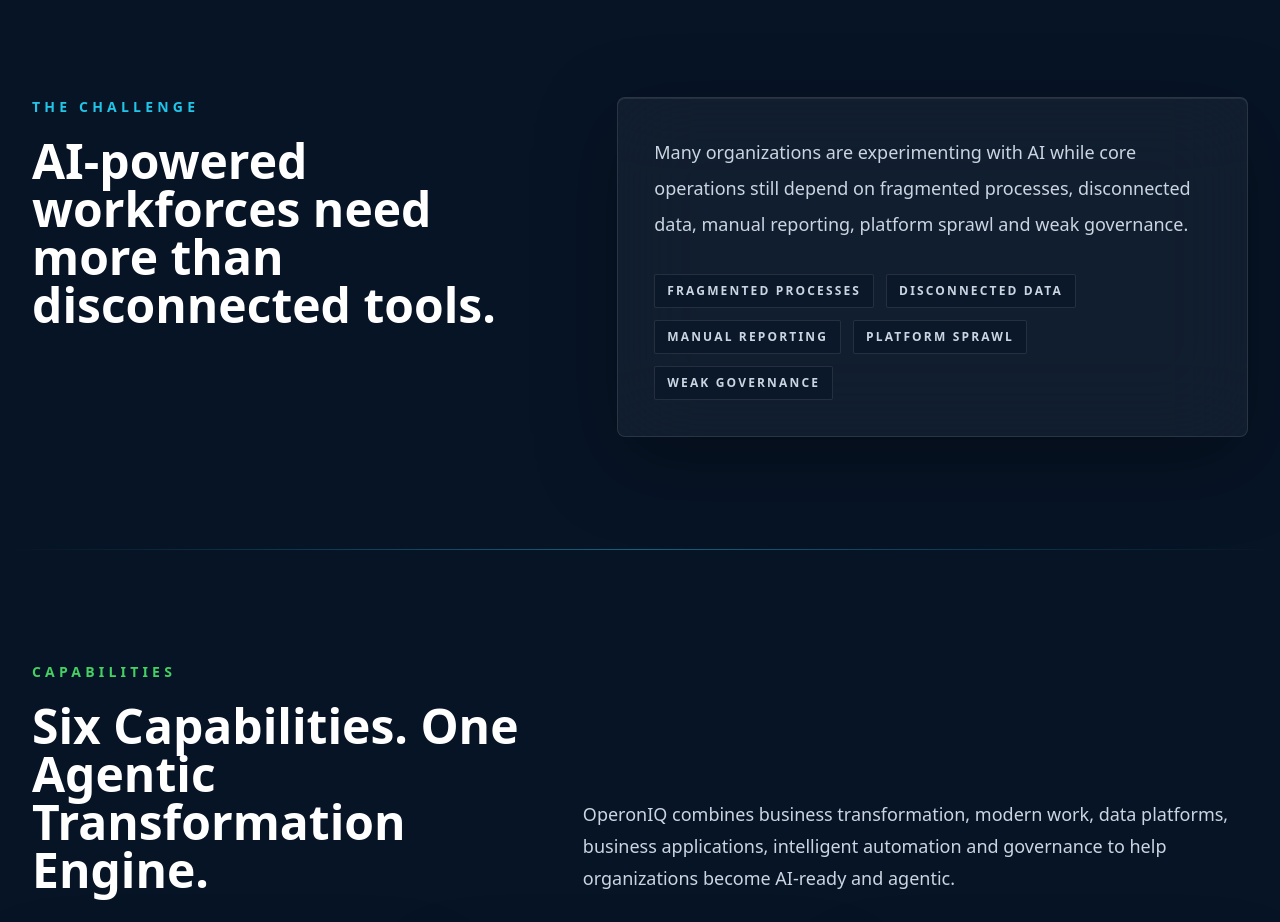
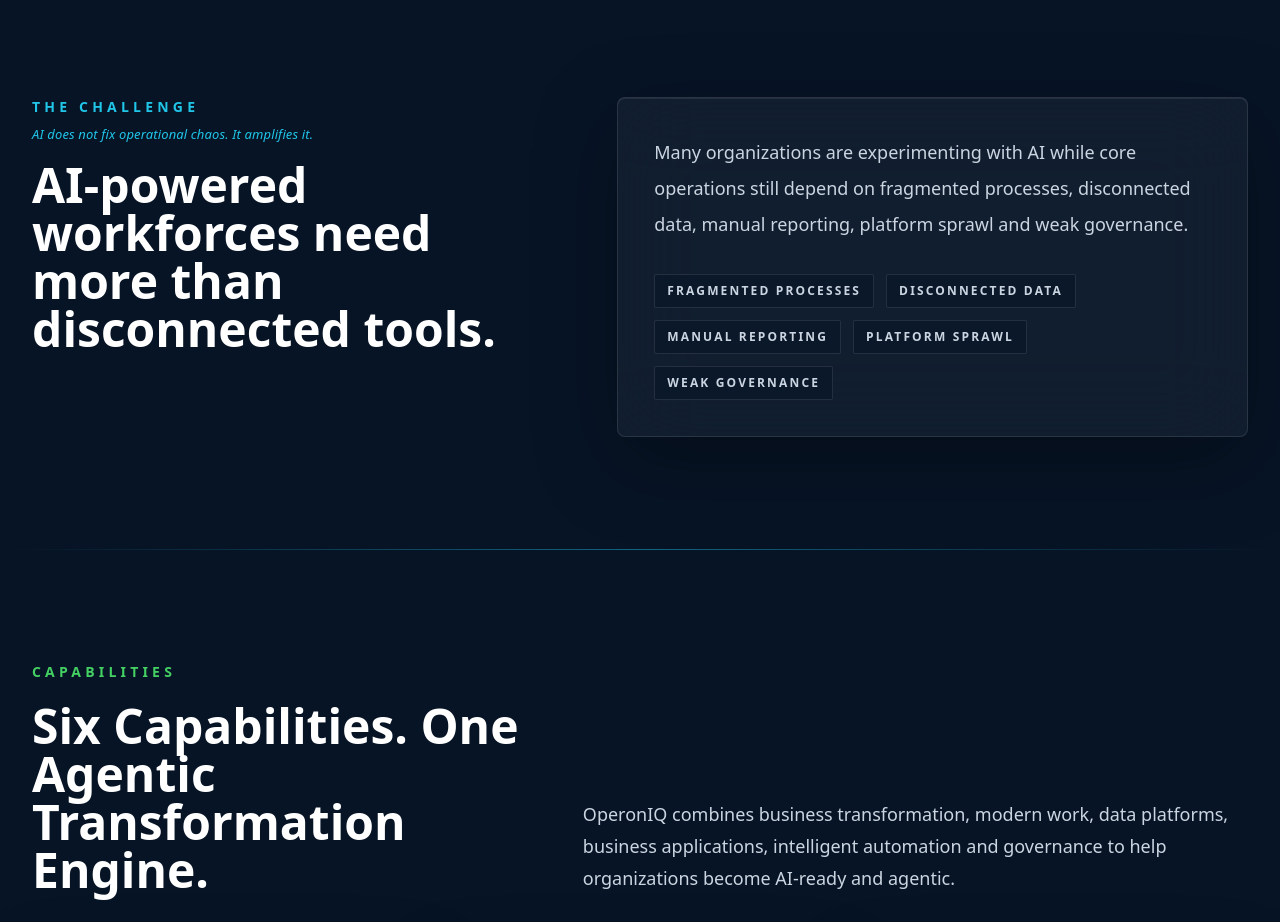
Before and after one commit to cby-studio/OperonIQ, a Next.js app: page / in a window 1280 px wide. Shown: the part 840-1762 px from the top of the page. Built offline with nearby package versions, Linux system fonts and the light colour scheme.

Commit message:
small fix homepage

```diff
--- a/components/home/ProblemSection.tsx
+++ b/components/home/ProblemSection.tsx
@@ -8,7 +8,10 @@
           <p className="text-sm font-semibold uppercase tracking-[0.3em] text-operon-cyan">
             The challenge
           </p>
-          <h2 className="mt-5 max-w-2xl text-4xl font-semibold leading-tight tracking-normal text-white sm:text-5xl">
+          <p className="mt-2 mb-4 text-[13px] italic text-operon-cyan" style={{ letterSpacing: '0.01em' }}>
+            AI does not fix operational chaos. It amplifies it.
+          </p>
+          <h2 className="max-w-2xl text-4xl font-semibold leading-tight tracking-normal text-white sm:text-5xl">
             AI-powered workforces need more than disconnected tools.
           </h2>
         </div>
```
